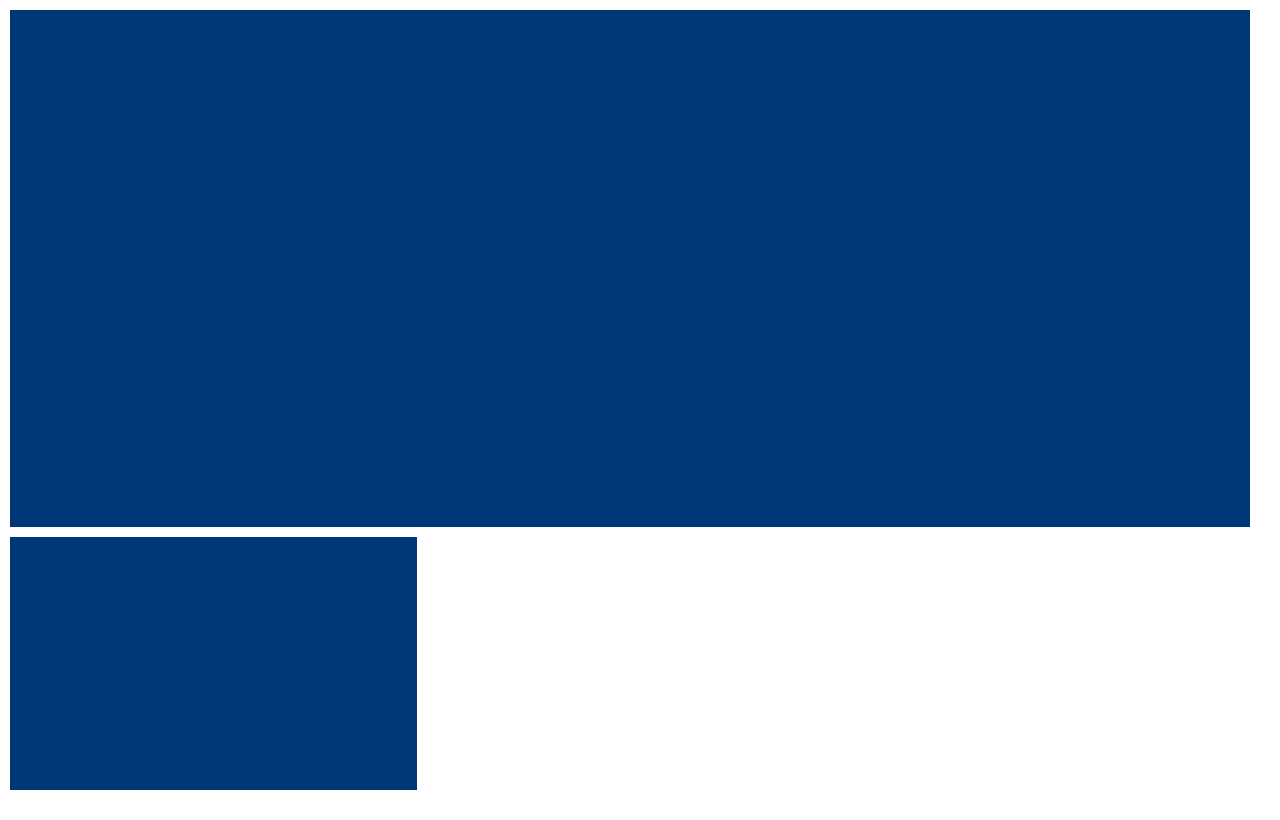
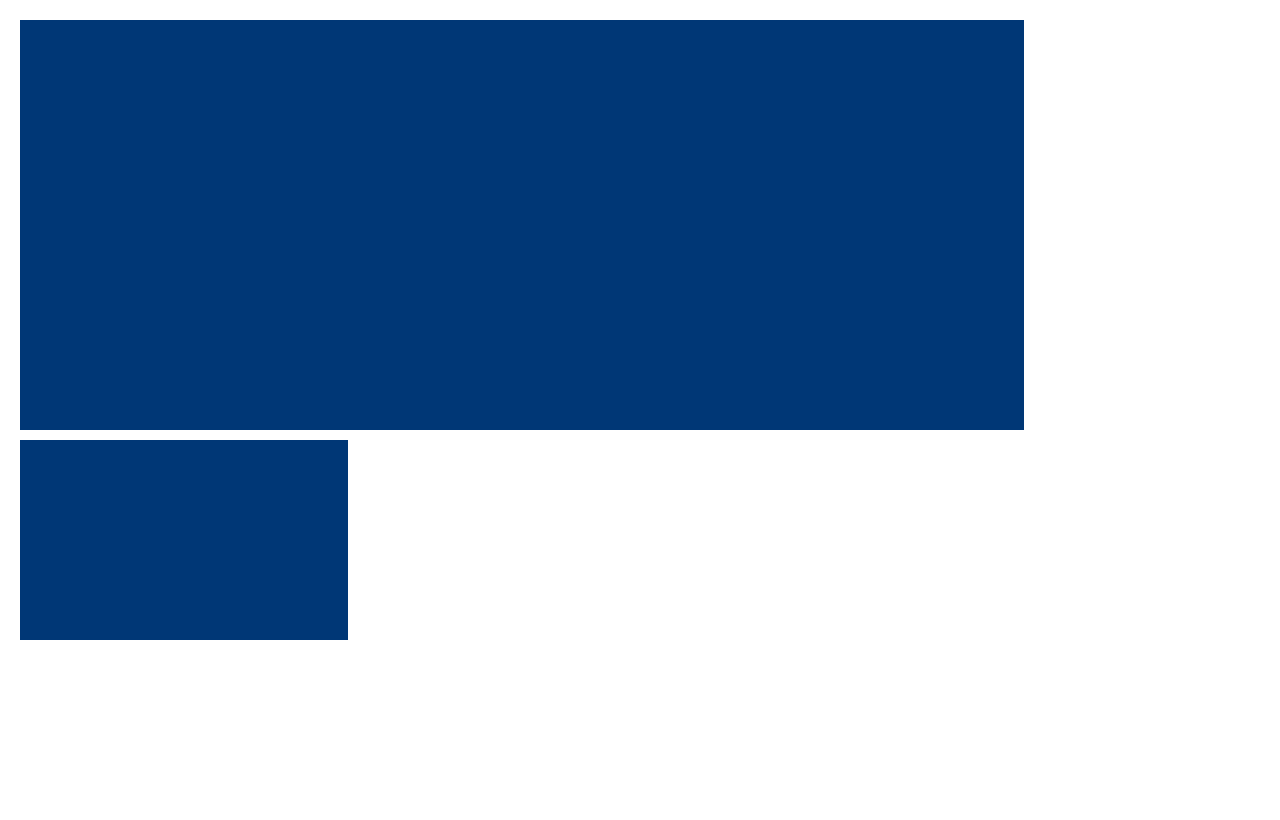
Before and after one commit to muhammad-abdullah-khan-598/Grid-Layout, a plain HTML site: page layout2.html in a window 1280 px wide. Drawn offline with Linux system fonts and the light colour scheme.

Commit message:
Update layout2.html

```diff
--- a/layout2.html
+++ b/layout2.html
@@ -5,8 +5,8 @@
     <meta name="viewport" content="width=device-width, initial-scale=1.0">
     <title>Layout 2</title>
     <style>
-        body{
-            margin: 10px;
+        *{
+            margin: 0px;
             padding: 0px;
             box-sizing: border-box;
         }
@@ -16,7 +16,9 @@
         }
         .container{
             display: grid;
-            height: 100vh;
+            height: 80vh;
+            width: 80vw;
+            margin: 20px;
             gap: 10px;
             grid-template-columns: repeat(3,1fr);
             grid-template-rows: repeat(3,1fr);
@@ -29,6 +31,7 @@
         .box{
             background-color: var(--primary-color);
             height: 100%;
+            width: 100%;
             text-align: center;
         }
         .box1{
```
